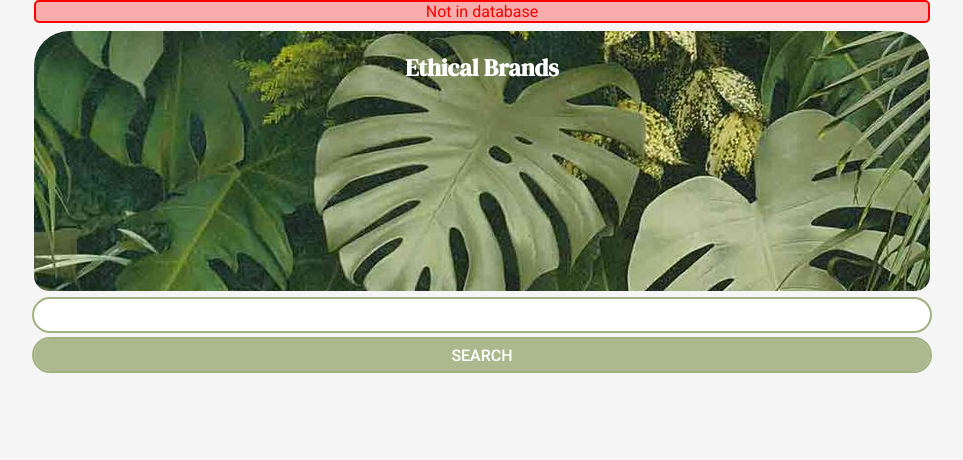
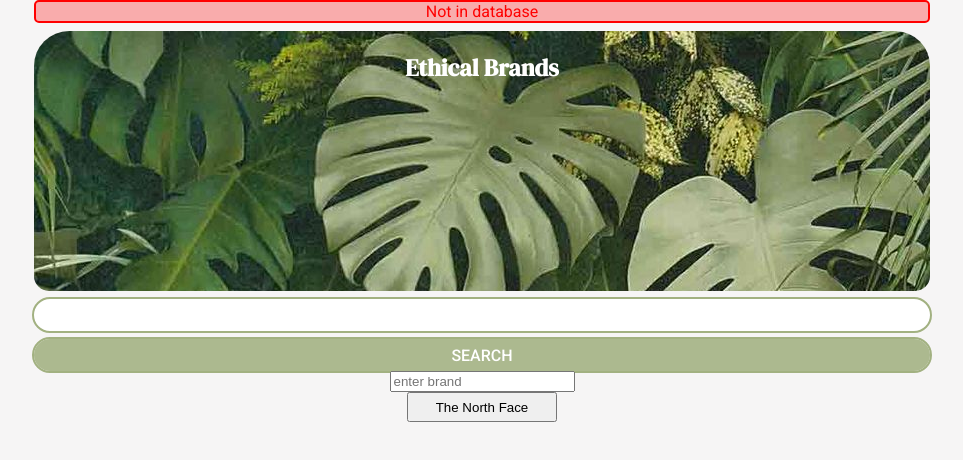
Before and after one commit to bowerscodes/ethical-brands-app, a React (Create React App) app: page / in a window 1280 px wide. Shown: the top 460 px of the page, without its empty margins (158-1121 px from the left). Built offline with nearby package versions, Linux system fonts and the light colour scheme; no server answers.

Commit message:
First dropdown commit

```diff
--- /dev/null
+++ b/src/components/Dropdown.js
@@ -0,0 +1,37 @@
+import React from "react";
+import PropTypes from "prop-types";
+import getAllByName from "../requests/getAllByName";
+import "../styles/dropdown.css";
+
+getAllByName();
+
+const Dropdown = (props) => {
+  const { setBrandNames } = props;
+
+  return (
+    <>
+      <input type="text" placeholder="enter brand" />
+      {setBrandNames.map((brand) => {
+        return (
+          <button type="button" className="dropdown-button">
+            {brand}
+          </button>
+        );
+      })}
+    </>
+  );
+};
+
+export default Dropdown;
+
+Dropdown.defaultProps = {
+  setBrandNames: ["The North Face"],
+};
+
+Dropdown.propTypes = {
+  setBrandNames: PropTypes.arrayOf(
+    PropTypes.shape({
+      name: PropTypes.string,
+    })
+  ),
+};
--- a/src/components/Search.js
+++ b/src/components/Search.js
@@ -1,9 +1,10 @@
 import React from "react";
 import "../styles/search.css";
 import Alert from "./Alert";
+import Dropdown from "./Dropdown";
 
 // eslint-disable-next-line react/prop-types
-const Search = ({ searchText, setSearchText, onSubmit }) => {
+const Search = ({ searchText, setSearchText, onSubmit, setBrandNames }) => {
   const handleInputChange = (event) => setSearchText(event.target.value);
 
   return (
@@ -21,6 +22,7 @@ const Search = ({ searchText, setSearchText, onSubmit }) => {
           SEARCH
         </button>
       </div>
+      <Dropdown setBrandNames={setBrandNames} />
     </div>
   );
 };
--- /dev/null
+++ b/src/requests/getAllByName.js
@@ -0,0 +1,18 @@
+import axios from "axios";
+
+const getAllByName = async (setBrandNames) => {
+  const endpoint = "http://localhost:3000/brands";
+
+  await axios
+    .get(endpoint)
+    .then((response) => {
+      const brandNames = response.data.map((value) => value.name);
+      console.log(brandNames);
+      setBrandNames(brandNames);
+    })
+    .catch((error) => {
+      console.log(error);
+    });
+};
+
+export default getAllByName;
--- /dev/null
+++ b/src/styles/dropdown.css
@@ -0,0 +1,4 @@
+.dropdown-button {
+    width: 150px;
+    height: 30px;
+}
```
